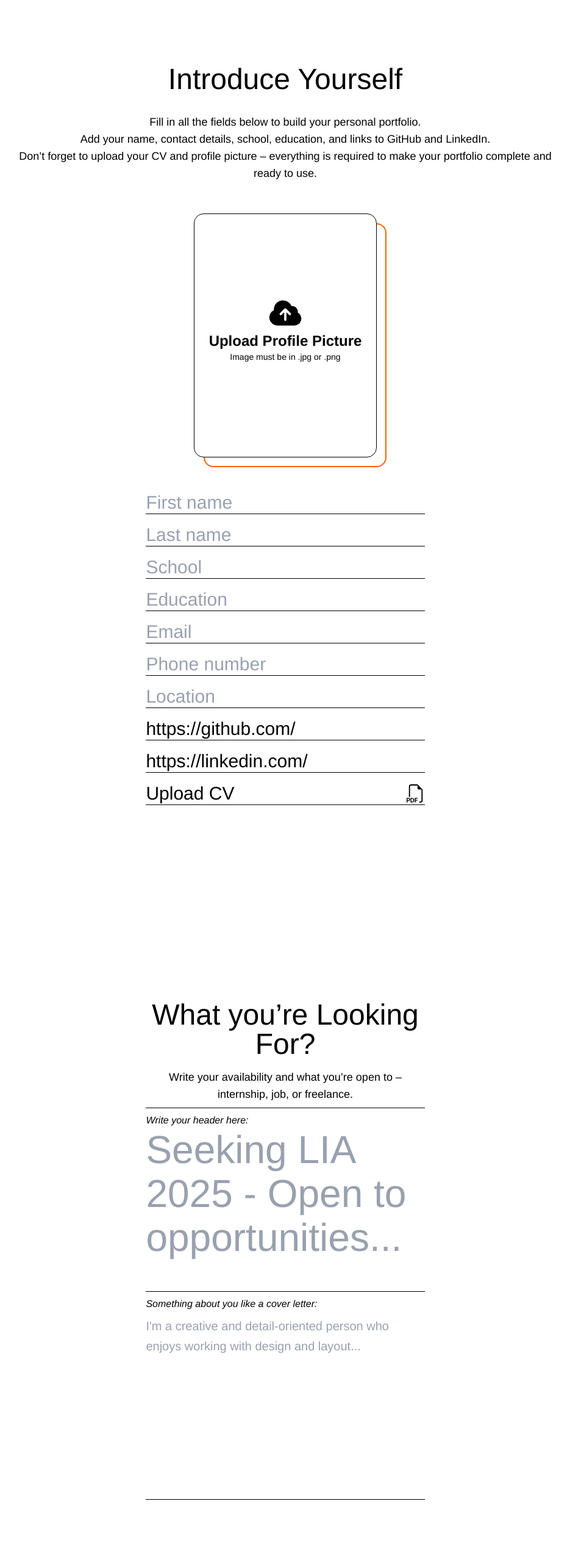
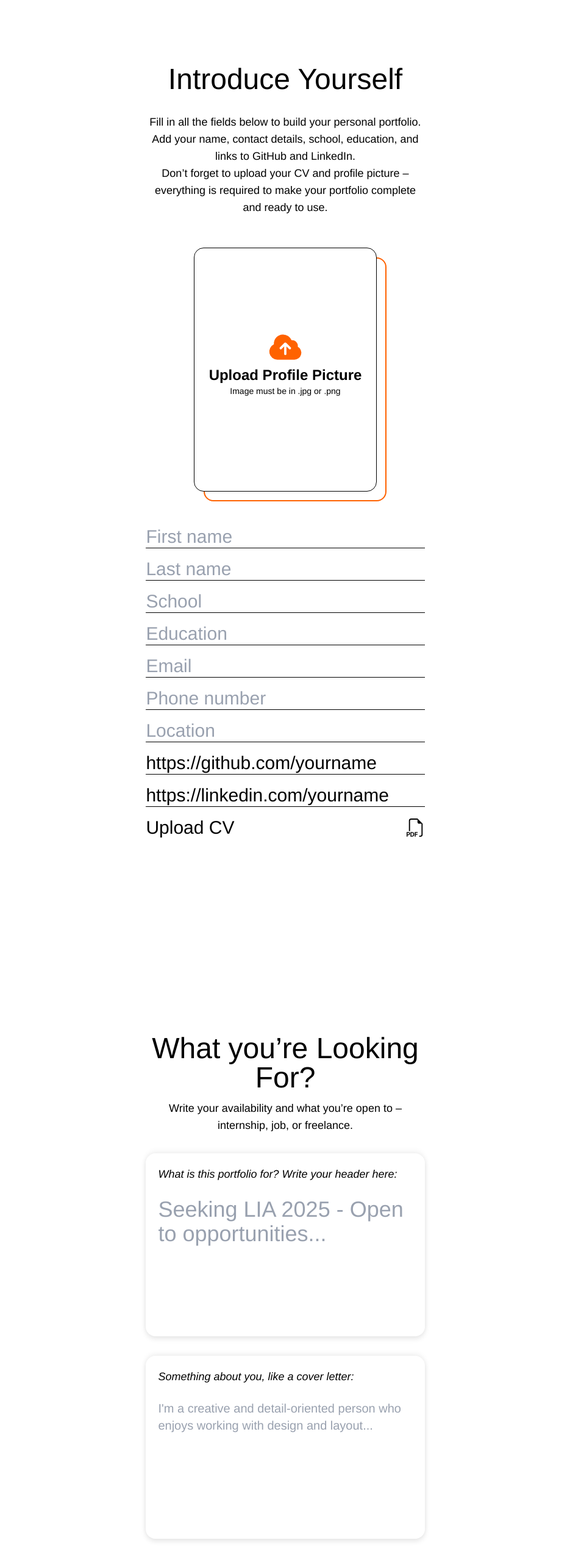
Before and after one commit to maxwelin/team-1, a React (Vite) app: page / in a window 1280 px wide. Shown: the part 814-3380 px from the top of the page at 61% size, without its empty margins (172-1107 px from the left). Built offline with nearby package versions, Linux system fonts and the light colour scheme.

Commit message:
inc padding portfolio. new styling about section form. Fixed proj carousell placing of title / desc / dots.

```diff
--- a/src/App.css
+++ b/src/App.css
@@ -10,7 +10,7 @@
 
 .slick-dots li button {
   position: absolute;
-  top: 250px;
+  top: 100px;
   width: 8px;
   height: 8px;
   border-radius: 50%;
--- a/src/components/Form/Form.jsx
+++ b/src/components/Form/Form.jsx
@@ -263,7 +263,7 @@ const Form = () => {
       >
         Introduce Yourself
       </h1>
-      <p className=" text-lg text-center mb-2 w-full font-normal">
+      <p className=" text-lg text-center mb-2 w-1/2 mr-auto ml-auto font-normal">
         Fill in all the fields below to build your personal portfolio. <br />{" "}
         Add your name, contact details, school, education, and links to GitHub
         and LinkedIn. <br /> Don’t forget to upload your CV and profile picture
@@ -279,7 +279,7 @@ const Form = () => {
                   {/* Offset ram bakom bilden */}
                   <div
                     style={{ borderColor: accentColor }}
-                    className="absolute top-4 left-4 w-full h-full border-2 z-0"
+                    className="absolute top-4 left-4 w-full h-full border-2 z-0 rounded-2xl"
                   ></div>
 
                   {/* Själva bilden */}
@@ -303,7 +303,10 @@ const Form = () => {
                   >
                     {" "}
                     <div className="flex flex-col text-center">
-                      <HiCloudArrowUp className="text-6xl ml-auto mr-auto" />
+                      <HiCloudArrowUp
+                        style={{ color: accentColor }}
+                        className="text-6xl ml-auto mr-auto"
+                      />
                       <h3 className="text-2xl font-semibold">
                         Upload Profile Picture
                       </h3>
@@ -390,9 +393,9 @@ const Form = () => {
               placeholder="LinkedIn"
               className="outline-none  border-b w-full text-3xl font-light "
             />
-            <div className="flex gap-6 w-full">
-              <label className="relative w-full cursor-pointer">
-                <div className="flex justify-between items-center border-b text-3xl font-light ">
+            <div className="flex gap-6 w-full border-b-bla hover:pb-1 transition-all duration-200">
+              <label className="relative w-full">
+                <div className="flex justify-between items-center text-3xl font-light ">
                   {cvFileName ? cvFileName : "Upload CV"} <BsFiletypePdf />
                 </div>
                 <input
@@ -408,7 +411,7 @@ const Form = () => {
         </div>
 
         <div className="flex flex-col w-1/2 mx-auto mt-80 mb-0 gap-2">
-          <h3 className="text-5xl text-center font-normal mb-2">
+          <h3 className="text-5xl text-center font-normal mb-1">
             What you’re Looking For?
           </h3>
           <p className="text-lg text-center">
@@ -417,26 +420,35 @@ const Form = () => {
           </p>
 
           {/* Header textarea – större */}
-          <div className="flex flex-col border-t border-b py-2">
-            <label className="text-base italic">Write your header here:</label>
+          <div className="flex relative flex-col py-6">
+            <label
+              style={{ color: fontColor }}
+              className="absolute top-6 text-lg italic pl-5 pt-5 pr-5"
+            >
+              What is this portfolio for? Write your header here:
+            </label>
             <textarea
               name="header"
               defaultValue={header}
               placeholder="Seeking LIA 2025 - Open to opportunities..."
-              className="resize-none text-[4rem] leading-[4.5rem] font-medium placeholder-gray-400 outline-none transition-colors h-[260px] focus:placeholder-transparent"
+              className="shadow-[0_4px_8px_rgba(0,0,0,0.1),_0_-4px_8px_rgba(0,0,0,0.05)] resize-none pt-18 pl-5 pr-5 rounded-2xl h-[300px] w-full font-medium placeholder:text-gray-400 outline-none placeholder:font-normal text-4xl"
             />
           </div>
 
           {/* About textarea */}
-          <div className="flex flex-col border-b">
-            <label className="text-base italic mb-2">
-              Something about you like a cover letter:
+          <div className="relative flex flex-col">
+            <label
+              style={{ color: fontColor }}
+              className="absolute top-0 text-lg italic pl-5 pt-5 pr-5"
+            >
+              Something about you, like a cover letter:
             </label>
+
             <textarea
               name="about"
               defaultValue={about}
               placeholder="I'm a creative and detail-oriented person who enjoys working with design and layout..."
-              className="resize-none text-xl font-medium placeholder-gray-400 outline-none transition-colors leading-relaxed h-[300px] focus:placeholder-transparent"
+              className="shadow-[0_4px_8px_rgba(0,0,0,0.1),_0_-4px_8px_rgba(0,0,0,0.05)] text-xl resize-none pt-18 pl-5 pr-5 rounded-2xl h-[300px] w-full font-medium placeholder:text-gray-400 outline-none placeholder:font-normal"
             />
           </div>
         </div>
@@ -449,7 +461,7 @@ const Form = () => {
             Upload an image, write a short description, and share a link to your
             GitHub or live demo.
           </p>
-          <div className="relative flex flex-col items-center border-t w-1/2 mr-auto ml-auto pt-7 pb-7 mb-5 justify-around">
+          <div className="relative flex flex-col items-center w-1/2 mr-auto ml-auto pt-7 pb-7 mb-5 justify-around">
             {imgUrl ? (
               <>
                 <label
@@ -485,13 +497,16 @@ const Form = () => {
                     className="flex flex-col text-center"
                     style={{ color: fontColor }}
                   >
-                    <HiCloudArrowUp className="text-6xl ml-auto mr-auto" />
+                    <HiCloudArrowUp
+                      style={{ color: accentColor }}
+                      className="text-6xl ml-auto mr-auto group-hover:translate-y-3"
+                    />
                     <h3 className="text-2xl wfont-semibold">Upload image</h3>
                     <p className="text-sm">Image must be in .jpg or .png</p>
                   </div>
                 </label>
                 <input
-                  className=" h-[350px] border-1 w-full rounded-2xl cursor-pointer mb-7"
+                  className=" h-[350px] shadow-[0_4px_8px_rgba(0,0,0,0.1),_0_-4px_8px_rgba(0,0,0,0.05)] transition-all hover:shadow-[0_4px_8px_rgba(0,0,0,0.3),_0_-4px_8px_rgba(0,0,0,0.1)] w-full rounded-2xl cursor-pointer mb-7"
                   style={{
                     borderColor: fontColor,
                     backgroundColor: bgColor,
@@ -613,7 +628,7 @@ const Form = () => {
               <div className="relative">
                 <label
                   style={{ color: fontColor }}
-                  className="absolute top-0 text-base italic pl-5 pt-5 pr-5"
+                  className="absolute top-0 text-lg italic pl-5 pt-5 pr-5"
                 >
                   Describe your skills and how you've applied them:
                 </label>
--- a/src/components/Portfolio/About.jsx
+++ b/src/components/Portfolio/About.jsx
@@ -8,7 +8,7 @@ const About = () => {
   const { about, header, accentColor, fontColor } = useContext(FormContext);
 
   return (
-    <div className="py-6 mb-[260px]">
+    <div className="py-6 mb-[300px]">
       <h1 className="text-9xl mb-4 tracking-tighter">{header}</h1>
       <div className="flex justify-between items-start gap-10">
         <div
--- a/src/components/Portfolio/Footer.jsx
+++ b/src/components/Portfolio/Footer.jsx
@@ -42,7 +42,7 @@ const Footer = () => {
   }, []);
 
   return (
-    <div className="text-xl mx-10 my-10 mt-[260px]">
+    <div className="text-xl mx-10 my-10 mt-[300px]">
       <div className="flex justify-center">
         <h1
           ref={headerRef}
--- a/src/components/Portfolio/Hero.jsx
+++ b/src/components/Portfolio/Hero.jsx
@@ -7,8 +7,15 @@ import { HiOutlineMinus } from "react-icons/hi2";
 import { CgProfile } from "react-icons/cg";
 
 const Hero = () => {
-  const { firstName, lastName, school, education, profilePic, accentColor } =
-    useContext(FormContext);
+  const {
+    firstName,
+    lastName,
+    school,
+    education,
+    profilePic,
+    accentColor,
+    fontFamily,
+  } = useContext(FormContext);
 
   const [isOpen, setIsOpen] = useState(false);
 
@@ -17,7 +24,13 @@ const Hero = () => {
       <div className="flex flex-col-reverse xl:flex-row items-start gap-10">
         {/* 📝 TEXT */}
         <div className="w-full xl:w-[80%]">
-          <h1 className="text-3xl sm:text-4xl md:text-5xl xl:text-6xl font-bold tracking-tight leading-tight">
+          <h1
+            className={`text-3xl sm:text-4xl md:text-5xl xl:text-6xl font-bold ${
+              fontFamily === "Impact"
+                ? "tracking-normal leading-normal"
+                : "tracking-tight leading-tight"
+            }`}
+          >
             <span>HI! I'M </span>
             <span className="whitespace-nowrap" style={{ color: accentColor }}>
               {firstName} {lastName}
--- a/src/components/Portfolio/Portfolio.jsx
+++ b/src/components/Portfolio/Portfolio.jsx
@@ -25,8 +25,8 @@ const Portfolio = () => {
         <About />
       </div>
       <div className="col-span-full">
+        <Skills />
         {projList.length > 0 && <Projects />}
-        <Skills />
       </div>
       <div className="col-start-3 col-span-full">
         <Quote />
--- a/src/components/Portfolio/Quote.jsx
+++ b/src/components/Portfolio/Quote.jsx
@@ -5,7 +5,7 @@ const Quote = () => {
   const { quote, source } = useContext(FormContext);
 
   return (
-    <div className=" text-4xl  py-6 mt-[200px] relative">
+    <div className=" text-4xl  py-6 mt-[300px] relative">
       <h1 className="text-8xl tracking-tighter mb-10 italic">"{quote}"</h1>
       <p className="text-lg justify-end absolute right-0">-{source}</p>
     </div>
--- a/src/components/providers/FormContext.jsx
+++ b/src/components/providers/FormContext.jsx
@@ -10,8 +10,10 @@ const FormContextProvider = ({ children }) => {
   const [education, setEducation] = useState("");
   const [email, setEmail] = useState("");
   const [phoneNumber, setPhoneNumber] = useState("");
-  const [githubURL, setGithubURL] = useState("https://github.com/");
-  const [linkedInURL, setLinkedInURL] = useState("https://linkedin.com/");
+  const [githubURL, setGithubURL] = useState("https://github.com/yourname");
+  const [linkedInURL, setLinkedInURL] = useState(
+    "https://linkedin.com/yourname"
+  );
   const [profilePic, setProfilePic] = useState(null);
   const [about, setAbout] = useState("");
   const [header, setHeader] = useState("");
```
Also changed, not shown: src/components/Portfolio/Projects.jsx (+5 -5 lines).
